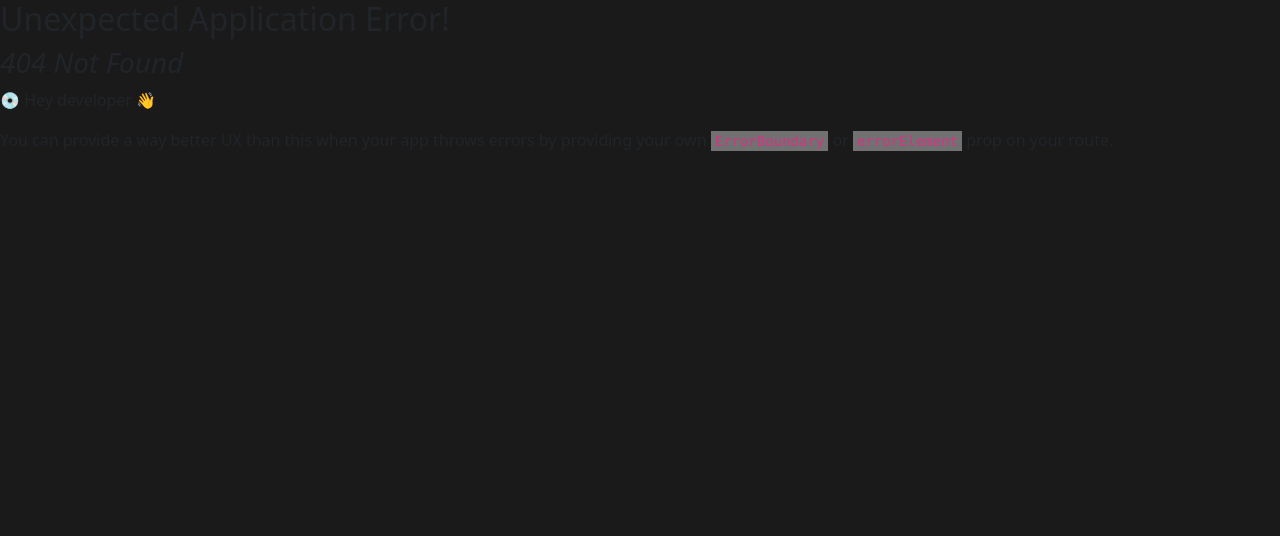
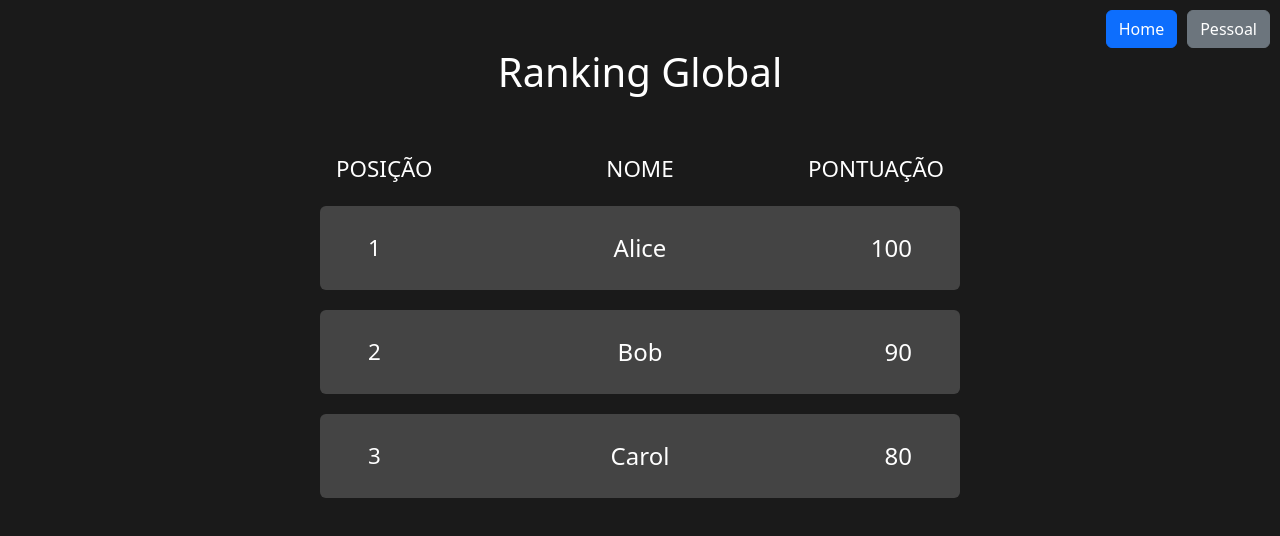
Before and after one commit to vinilima2/memo-game, a React (Vite) app: page /ranking in a window 1280 px wide. Before the commit this address had no page. Shown: the top 536 px of the page. Built offline with nearby package versions, Linux system fonts and the light colour scheme.

Commit message:
feat: Adiciona botões de redirecionamento no Rank

```diff
--- /dev/null
+++ b/src/components/RankingButtons/RankingButtons.jsx
@@ -0,0 +1,22 @@
+import { propTypes } from "react-bootstrap/esm/Image";
+import { tipoRankingType } from "../../utils/ranking";
+import { Button } from "react-bootstrap";
+
+const RankingButtons = ({ tipoRanking }) => {
+    return (
+        <div className="position-absolute d-flex" style={{right: '10px', top: '10px', gap: '10px'}}>
+            <Button className="btn btn-primary" href='/'>Home</Button>
+            {tipoRanking == tipoRankingType.PESSOAL ?
+                <Button className="btn btn-secondary" href={`/ranking/${tipoRankingType.GLOBAL}`}>Global</Button>
+                :
+                <Button className="btn btn-secondary" href={`/ranking/${tipoRankingType.PESSOAL}`}>Pessoal</Button>
+            }
+        </div>
+    );
+}
+
+RankingButtons.propTypes = {
+    tipoRanking: propTypes.string
+}
+
+export default RankingButtons;
--- a/src/components/RankingList/RankingList.jsx
+++ b/src/components/RankingList/RankingList.jsx
@@ -1,19 +1,25 @@
-import { useEffect } from "react";
 import RankingListItem from "./RankingListItem";
 import PropTypes from "prop-types";
 import { Stack } from "react-bootstrap";
+import { tipoRankingType } from "../../utils/ranking";
 
-const RankingList = ({ usersList }) => {
-  useEffect(() => {
-    console.log(usersList);
-  }, []);
-
+const RankingList = ({ usersList, tipoRanking }) => {
   return <Stack className="align-items-center mt-5">
+  {tipoRanking == tipoRankingType.GLOBAL ?
     <h1>Ranking Global</h1>
+    :
+    <h1>Ranking {usersList[0].nome}</h1>
+  }
     <div className="d-flex flex-column align-itens-center w-50 mt-5" style={{gap: '20px'}}>
       <Stack direction="horizontal" className="justify-content-between px-lg-3">
         <span style={{fontSize: '1.4rem', width: '200px'}}>POSIÇÃO</span>
-        <span style={{fontSize: '1.4rem'}}>NOME</span>
+
+        {tipoRanking == tipoRankingType.GLOBAL?
+          <span style={{fontSize: '1.4rem'}}>NOME</span>
+          :
+          null
+        }
+
         <span style={{fontSize: '1.4rem', width: '200px', textAlign: 'right'}}>PONTUAÇÃO</span>
       </Stack>
 
@@ -22,6 +28,7 @@ const RankingList = ({ usersList }) => {
           key={`${index}-${user.pontos}`}
           user={user}
           ranking={index + 1}
+          tipoRanking={tipoRanking}
         />
       ))}
     </div>
@@ -35,6 +42,7 @@ RankingList.propTypes = {
       pontos: PropTypes.number,
     })
   ).isRequired,
+  tipoRanking: PropTypes.string,
 };
 
 export default RankingList;
--- a/src/components/RankingList/RankingListItem.jsx
+++ b/src/components/RankingList/RankingListItem.jsx
@@ -1,11 +1,17 @@
 import { Stack } from "react-bootstrap";
 import PropTypes from "prop-types";
+import { tipoRankingType } from "../../utils/ranking";
 
-const RankingListItem = ({ user = { nome: "", pontos: 0 }, ranking }) => {
+const RankingListItem = ({ user = { nome: "", pontos: 0 }, ranking, tipoRanking }) => {
   return (
     <Stack direction="horizontal" className="px-5 py-4 rounded-2 mw-50 justify-content-between" style={{background: '#444'}}>
       <span style={{fontSize: '1.4rem', width: '50px'}}>{ranking}</span>
-      <span style={{fontSize: '1.5rem'}}>{user.nome}</span>
+      {
+        tipoRanking == tipoRankingType.GLOBAL ?
+          <span style={{fontSize: '1.5rem'}}>{user.nome}</span>
+          :
+          null
+      }
       <span style={{fontSize: '1.5rem', width: '50px', textAlign: 'right'}}>{user.pontos}</span>
     </Stack>
   );
@@ -17,6 +23,7 @@ RankingListItem.propTypes = {
     pontos: PropTypes.number,
   }),
   ranking: PropTypes.number,
+  tipoRanking: PropTypes.string,
 };
 
 export default RankingListItem;
--- a/src/routes/Router.jsx
+++ b/src/routes/Router.jsx
@@ -13,7 +13,7 @@ export const routes = createBrowserRouter([
         element: (<Jogo />)
     },
     {
-        path: "/ranking/:tipo",
+        path: "/ranking/:tipo?",
         element: (<Ranking />)
     }
 ]);
--- a/src/screens/Ranking.jsx
+++ b/src/screens/Ranking.jsx
@@ -3,6 +3,7 @@ import RankingList from "../components/RankingList/RankingList";
 import { buscarRanking, tipoRankingType } from "../utils/ranking";
 import Loading from "../components/Loading/Loading";
 import { useParams } from "react-router-dom";
+import RankingButtons from "../components/RankingButtons/RankingButtons";
 
 export default function Ranking() {
   const { tipo } = useParams();
@@ -25,7 +26,10 @@ export default function Ranking() {
       {loading ?
         <Loading/>
       :
-        <RankingList usersList={usersList} />
+        <>
+          <RankingList usersList={usersList} tipoRanking={tipoRanking}/>
+          <RankingButtons tipoRanking={tipoRanking}/>
+        </>
       }
     </main>
   );
```
